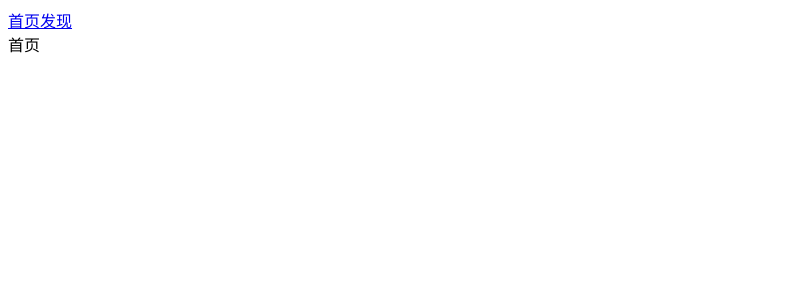
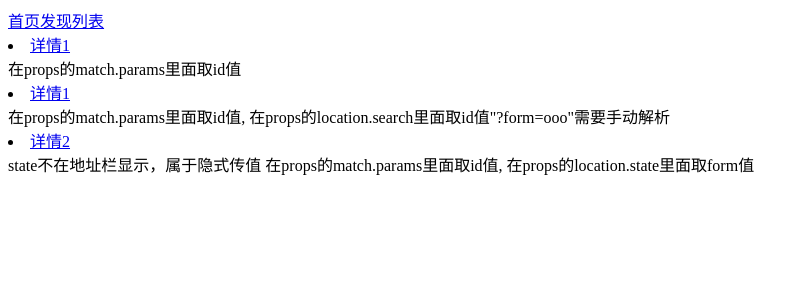
Before and after one commit to wuqion/react_demo, a React (Create React App) app: page /list in a window 1280 px wide. Before the commit this address led to /home. Shown: the top 300 px of the page, without its empty margins (0-809 px from the left). Built offline with nearby package versions, Linux system fonts and the light colour scheme.

Commit message:
页面传值基本方式

```diff
--- a/src/App.js
+++ b/src/App.js
@@ -1,6 +1,7 @@
 import React from 'react'
 import Home from './Home'
 import Find from './Find'
+import List from './List'
 import Details from './Details'
 import { Route,Link,Redirect,Switch } from 'react-router-dom'
 
@@ -9,9 +10,13 @@ function App() {
     <div >
         <Link to="/home">首页</Link>
         <Link to="/find">发现</Link>
+        <Link to="/list">列表</Link>
         <Switch>
         <Route path="/home" component={Home} />
-        <Route path="/details" component={Details} />
+        {/* exact 防止解析路由不准确 */}
+        <Route path="/list" component={List} exact/>
+        <Route path="/list/:id" component={Details} />
+
           <Route path="/find" component={Find} />
           <Redirect to="home" from="/" />
         </Switch>
--- a/src/Details.js
+++ b/src/Details.js
@@ -2,6 +2,7 @@ import React, { Component } from 'react'
 
 export default class Details extends Component {
     render() {
+        console.log(this.props);
         return (
             <div>
                 详情
--- a/src/Find.js
+++ b/src/Find.js
@@ -1,12 +1,12 @@
 import React from 'react'
-import {Link} from 'react-router-dom'
+
 
 export default class Find extends React.Component{
     render(){
         return (
             <div>
                 发现页
-                <Link to="details">跳转详情</Link>
+
             </div>
 
         )
--- a/src/Home.js
+++ b/src/Home.js
@@ -1,8 +1,12 @@
 import React from 'react';
+import {Link} from 'react-router-dom'
 
 function Home (){
     return(
-        <div>首页</div>
+        <div>首页
+            <Link to="list">跳转列表</Link>
+        </div>
+
     )
 }
 export default Home;
--- /dev/null
+++ b/src/List.js
@@ -0,0 +1,40 @@
+import React, { Component } from 'react'
+import {Link} from 'react-router-dom'
+
+export default class List extends Component {
+    render() {
+
+        return (
+
+            <div>
+                <li>
+                <Link to="/list/1">详情1</Link>
+                <div>
+                    在props的match.params里面取id值
+                </div>
+                </li>
+                <li>
+                <Link to="/list/1?form=ooo">详情1</Link>
+                <div>
+                    在props的match.params里面取id值,
+                    在props的location.search里面取id值"?form=ooo"需要手动解析
+                </div>
+                </li>
+                <li>
+                <Link to={{
+                    pathname: '/list/1',
+                    state:{
+                        form:'ooo'
+                    }
+                }}>详情2</Link>
+                <div>
+                state不在地址栏显示，属于隐式传值
+                    在props的match.params里面取id值,
+                    在props的location.state里面取form值
+                </div>
+                </li>
+
+            </div>
+        )
+    }
+}
```
